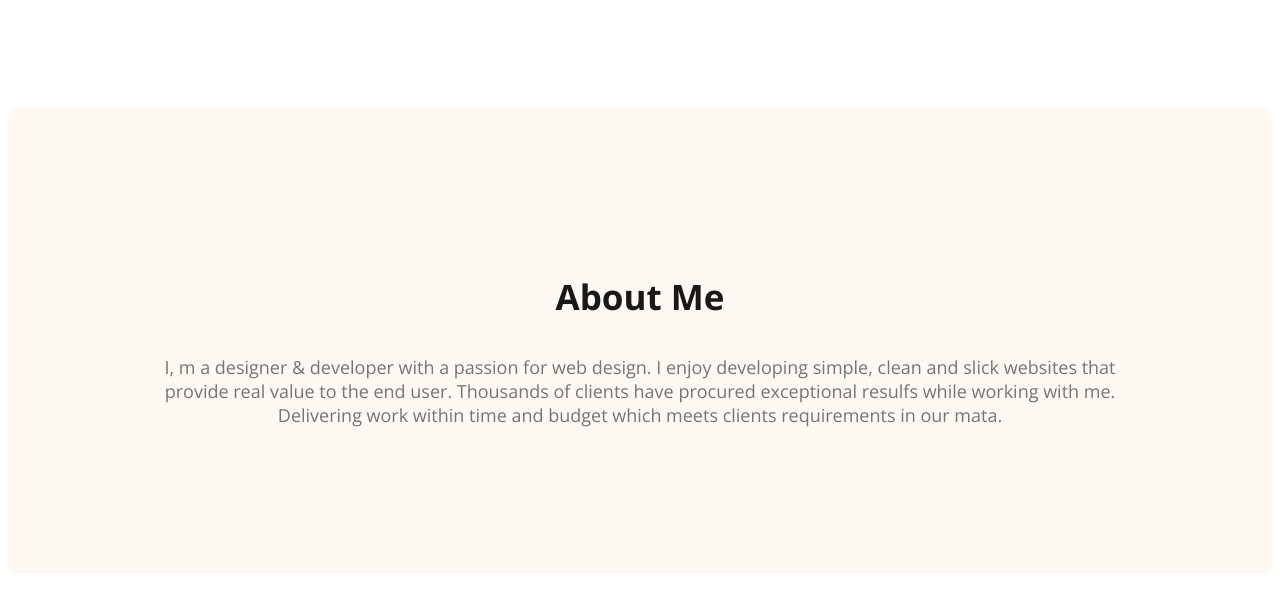
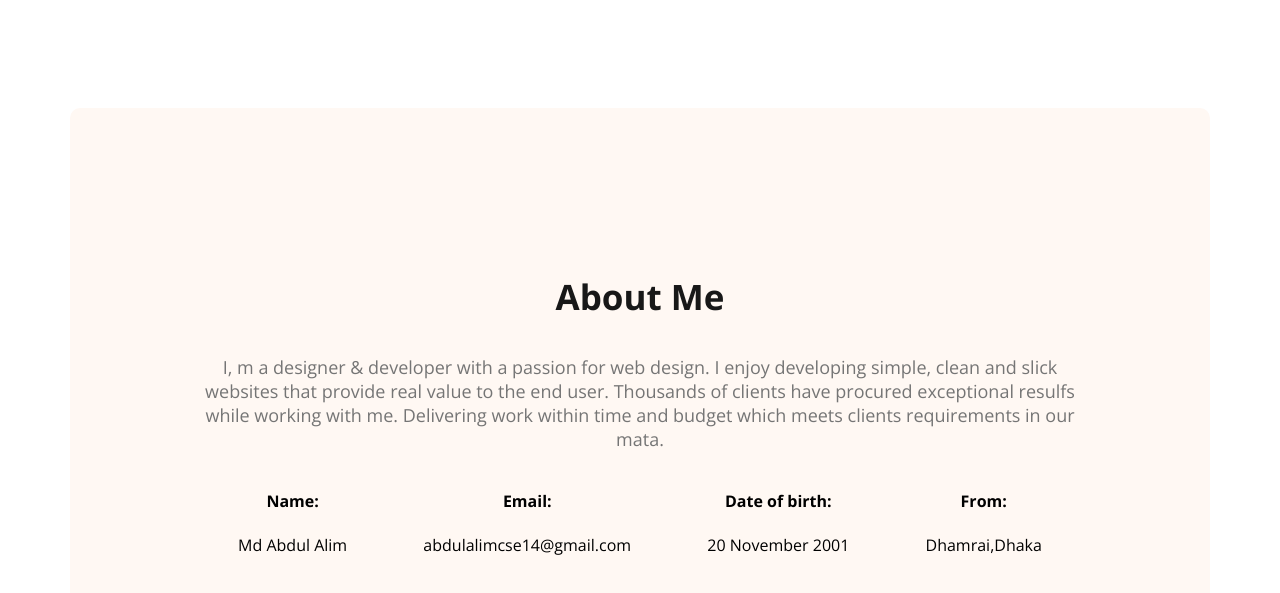
Before and after one commit to 14alim/developer-protfolio, a plain HTML site: page index.html in a window 1280 px wide. Shown: the part 511-1104 px from the top of the page. Drawn offline with nearby package versions, Linux system fonts and the light colour scheme.

Commit message:
added about info

```diff
--- a/index.html
+++ b/index.html
@@ -1,14 +1,16 @@
 <!DOCTYPE html>
 <html lang="en">
+
 <head>
     <meta charset="UTF-8">
     <meta name="viewport" content="width=device-width, initial-scale=1.0">
     <title>Developer protfolio</title>
     <link rel="preconnect" href="https://fonts.googleapis.com">
-<link rel="preconnect" href="https://fonts.gstatic.com" crossorigin>
-<link href="https://fonts.googleapis.com/css2?family=Open+Sans:wght@400;700;800&display=swap" rel="stylesheet">
+    <link rel="preconnect" href="https://fonts.gstatic.com" crossorigin>
+    <link href="https://fonts.googleapis.com/css2?family=Open+Sans:wght@400;700;800&display=swap" rel="stylesheet">
     <link rel="stylesheet" href="styles/protfolio.css">
 </head>
+
 <body>
     <header class="header">
         <nav>
@@ -23,7 +25,8 @@
             <div class="banner-content">
                 <h3 class="banner-gretting">Hi, I am</h3>
                 <h1 class="banner-title">Md Abdul Alim</h1>
-                <p class="banner-description">Shot what able cold new see hold.Friendly as an betrayed formerly <br> he. Morning because as to society behaved moments.</p>
+                <p class="banner-description">Shot what able cold new see hold.Friendly as an betrayed formerly <br> he.
+                    Morning because as to society behaved moments.</p>
                 <button class="btn-primary">Download CV</button>
                 <button class="btn-primary">Contact</button>
             </div>
@@ -34,8 +37,33 @@
         <section class="about">
             <h3 class="section-title">About Me</h3>
             <p class="section-description">
-                I, m a designer & developer with a passion for web design. I enjoy developing simple, clean and slick websites that provide real value to the end user. Thousands of clients have procured exceptional resulfs while working with me. Delivering work within time and budget which meets clients requirements in our mata.
+                I, m a designer & developer with a passion for web design. I enjoy developing simple, clean and slick
+                websites that provide real value to the end user. Thousands of clients have procured exceptional resulfs
+                while working with me. Delivering work within time and budget which meets clients requirements in our
+                mata.
             </p>
+            <div class="about-info-container">
+                <div class="about-info">
+                    <h4 class="info-title">Name:
+                    </h4>
+                    <p class="info-description">Md Abdul Alim</p>
+                </div>
+                <div class="about-info">
+                    <h4 class="info-title">Email:
+                    </h4>
+                    <p class="info-description">abdulalimcse14@gmail.com</p>
+                </div>
+                <div class="about-info">
+                    <h4 class="info-title">Date of birth:
+                        </h4>
+                    <p class="info-description">20 November 2001</p>
+                </div>
+                <div class="about-info">
+                    <h4 class="info-title">From:
+                        </h4>
+                    <p class="info-description">Dhamrai,Dhaka</p>
+                </div>
+            </div>
         </section>
     </main>
     <footer>
@@ -43,4 +71,5 @@
     </footer>
 
 </body>
+
 </html>
--- a/styles/protfolio.css
+++ b/styles/protfolio.css
@@ -109,3 +109,15 @@ nav a {
     background: #FFF8F3;
     margin: 130px 0;
 }
+
+main{
+    max-width: 1140px;
+    margin: 0 auto;
+}
+.about-info-container{
+    display: flex;
+    justify-content: space-around;
+}
+.about-info{
+    text-align: center;
+}
```
